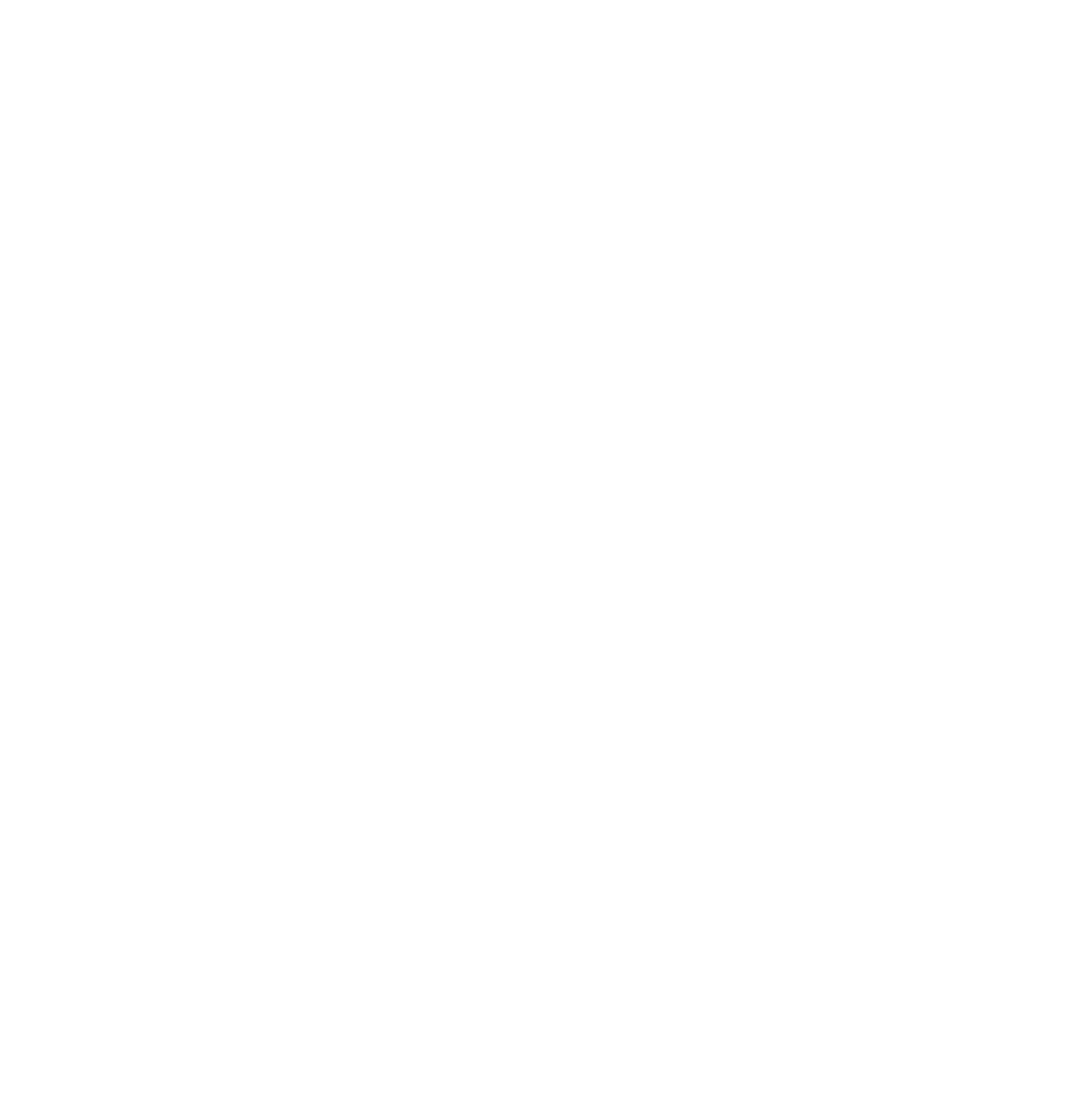
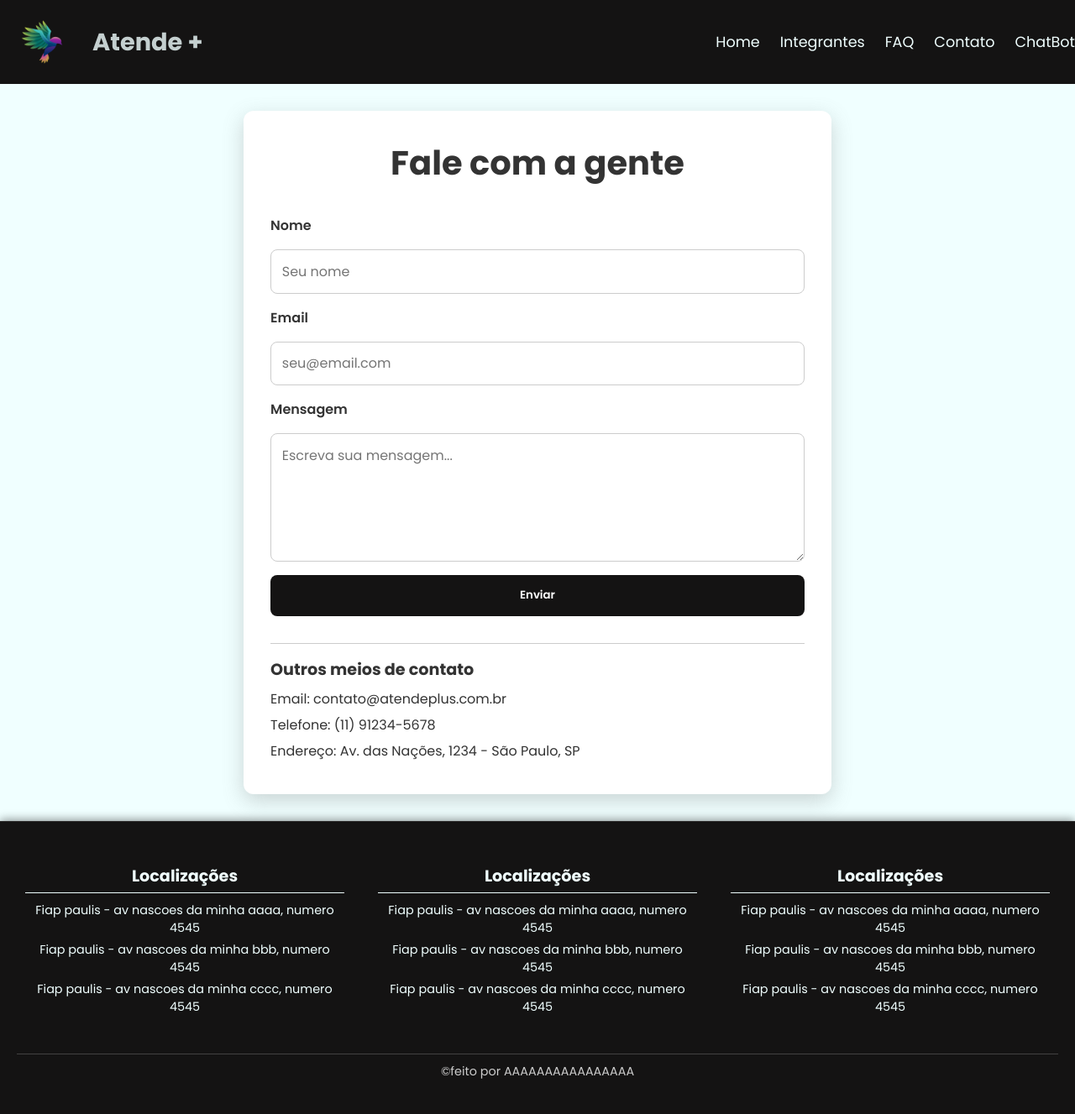
Before and after one commit to ChallengeAnaGuJoao/challenger-front-end, a plain HTML site: page contato.html in a window 1280 px wide. Shown: the whole page at 84% size. Before the commit the page ends 800 px from the top, so only its background shows below. Drawn offline with Linux system fonts and the light colour scheme.

Commit message:
quase finalizado página de contato

```diff
--- a/contato.html
+++ b/contato.html
@@ -3,9 +3,77 @@
 <head>
     <meta charset="UTF-8">
     <meta name="viewport" content="width=device-width, initial-scale=1.0">
-    <title>Document</title>
+    <title>Contato</title>
+    <link rel="stylesheet" href="style/styleGlobal.css">
+    <link rel="stylesheet" href="style/contato.css">
 </head>
 <body>
+      <header>
+    <a href="index.html" class="logoLink">
+        <div class="logoComTittle">
+            <img src="image/gradiente-de-ilustracao-de-passaro-colorido.png" alt="" class="logo">
+            <h1 class="mainTittle">Atende +</h1>
+        </div>
+    </a>
+    <nav class="navMenu">
+        <ul class="UlHeader">
+            <li class="liHeader"><a href="index.html">Home</a></li>
+            <li class="liHeader"><a href="integrantes.html">Integrantes</a></li>
+            <li class="liHeader"><a href="faq.html">FAQ</a></li>
+            <li class="liHeader"><a href="contato.html">Contato</a></li>
+            <li class="liHeader"><a href="">ChatBot</a></li>
+        </ul>
+    </nav>
+</header>
+<main>
+    <section class="contatoContainer">
+        <h2 class="tituloContato">Fale com a gente</h2>
+        <form class="formContato">
+            <label for="nome">Nome</label>
+            <input type="text" id="nome" name="nome" placeholder="Seu nome" required>
 
+            <label for="email">Email</label>
+            <input type="email" id="email" name="email" placeholder="seu@email.com" required>
+
+            <label for="mensagem">Mensagem</label>
+            <textarea id="mensagem" name="mensagem" rows="5" placeholder="Escreva sua mensagem..." required></textarea>
+
+            <button type="submit">Enviar</button>
+        </form>
+
+        <div class="infoContato">
+            <h3>Outros meios de contato</h3>
+            <p>Email: contato@atendeplus.com.br</p>
+            <p>Telefone: (11) 91234-5678</p>
+            <p>Endereço: Av. das Nações, 1234 - São Paulo, SP</p>
+        </div>
+    </section>
+</main>
+
+ <footer>
+        <div class="colunas">
+            <div class="coluna">
+                <h3 class="tittleColuna">Localizações</h3>
+                <p class="textColuna">Fiap paulis - av nascoes da minha aaaa, numero 4545</p>
+                <p class="textColuna">Fiap paulis - av nascoes da minha bbb, numero 4545</p>
+                <p class="textColuna">Fiap paulis - av nascoes da minha cccc, numero 4545</p>
+            </div>
+            <div class="coluna">
+                <h3 class="tittleColuna">Localizações</h3>
+             <p class="textColuna">Fiap paulis - av nascoes da minha aaaa, numero 4545</p>
+                <p class="textColuna">Fiap paulis - av nascoes da minha bbb, numero 4545</p>
+                <p class="textColuna">Fiap paulis - av nascoes da minha cccc, numero 4545</p>
+            </div>
+            <div class="coluna">
+                <h3 class="tittleColuna">Localizações</h3>
+                <p class="textColuna">Fiap paulis - av nascoes da minha aaaa, numero 4545</p>
+                <p class="textColuna">Fiap paulis - av nascoes da minha bbb, numero 4545</p>
+                <p class="textColuna">Fiap paulis - av nascoes da minha cccc, numero 4545</p>
+            </div>
+        </div>
+        <div class="copy">
+            <p class="copytext">&copy;feito por AAAAAAAAAAAAAAAA</p>
+        </div>
+    </footer>
 </body>
 </html>
--- /dev/null
+++ b/style/contato.css
@@ -0,0 +1,96 @@
+main{
+    display: flex;
+    justify-content: center;
+    align-items: center;
+}
+
+.contatoContainer {
+    width: 70%;
+    max-width: 700px;
+    padding: 2rem;
+    background-color: white;
+    border-radius: 12px;
+    box-shadow: 0 8px 24px rgba(112,112,112,0.3);
+}
+
+.tituloContato {
+    text-align: center;
+    font-size: clamp(1.5rem, 5vw, 2.5rem);
+    color: #333;
+    margin-bottom: 2rem;
+}
+
+.formContato {
+    display: flex;
+    flex-direction: column;
+    gap: 1rem;
+}
+
+.formContato label {
+    font-weight: 600;
+    color: #333;
+    font-size: 1rem;
+}
+
+.formContato input,
+.formContato textarea {
+    padding: 0.8rem;
+    border-radius: 8px;
+    border: 1px solid #ccc;
+    font-size: 1rem;
+    width: 100%;
+}
+
+.formContato input:focus,
+.formContato textarea:focus {
+    border-color: rgb(20, 19, 19);
+    outline: none;
+}
+
+.formContato button {
+    padding: 0.9rem;
+    background-color: rgb(20, 19, 19);
+    color: white;
+    font-weight: 600;
+    border: none;
+    border-radius: 8px;
+    cursor: pointer;
+    transition: background-color 0.3s ease;
+}
+
+.formContato button:hover {
+    background-color: #333;
+}
+
+.infoContato {
+    margin-top: 2rem;
+    padding-top: 1rem;
+    border-top: 1px solid #ccc;
+    color: #333;
+}
+
+.infoContato h3 {
+    font-size: 1.2rem;
+    margin-bottom: 0.5rem;
+}
+
+.infoContato p {
+    font-size: 1rem;
+    margin-bottom: 0.4rem;
+    word-wrap: break-word;
+    overflow-wrap: break-word;
+    white-space: normal;
+}
+
+
+@media (max-width: 768px) {
+    .tituloContato {
+        font-size: 1.5rem;
+    }
+}
+
+@media (max-width: 480px) {
+    .tituloContato {
+        font-size: 1.2rem;
+    }
+}
--- a/style/styleGlobal.css
+++ b/style/styleGlobal.css
@@ -1,81 +1,92 @@
-@import url('https://fonts.googleapis.com/css2?family=Poppins:ital,wght@0,100;0,200;0,300;0,400;0,500;0,600;0,700;0,800;0,900;1,100;1,200;1,300;1,400;1,500;1,600;1,700;1,800;1,900&display=swap');
+@import url('https://fonts.googleapis.com/css2?family=Poppins:wght@300;400;600;700&display=swap');
 
-*{
+* {
     margin: 0;
     padding: 0;
+    box-sizing: border-box;
     font-family: "Poppins", sans-serif;
 }
 
-.navMenu{
-
+header {
+    display: flex;
+    align-items: center;
+    justify-content: space-between;
+    background-color: rgb(20, 19, 19);
+    padding: 0rem;
+    min-height: 80px;
 }
 
-.mainTittle{
+.logoComTittle {
+    display: flex;
+    align-items: center;
+    gap: 10px;
+}
+
+.logo {
+    max-width: 100px;
+    height: auto;
+}
+
+.mainTittle {
+    font-size: clamp(1.2rem, 2.5vw, 2rem);
     color: azure;
 }
 
-.logoComTittle{
+.logoLink {
+    text-decoration: none;
     display: flex;
     align-items: center;
-}
-
-.logo{
-  height: 10%;
-  width: 10%;
-
-}
-header{
-    display: flex;
-    align-items: center;
-    background-color:rgb(20, 19, 19);
-
-}
-.UlHeader{
-    list-style: none;
-    display: flex;
-    gap: 23px;
-    margin-right: 20px;
-}
-
-.liHeader{
     color: azure;
 }
 
-.liHeader>a{
+.logoLink:hover {
+    opacity: 0.8;
+}
+
+.navMenu ul {
+    display: flex;
+    list-style: none;
+    gap: 1.5rem;
+}
+
+.liHeader a {
     color: azure;
     text-decoration: none;
+    font-size: clamp(0.9rem, 1.8vw, 1.1rem);
 }
 
-main{
+.liHeader:hover {
+    opacity: 0.8;
+}
+
+main {
     min-height: 100dvh;
-    background-color:azure;
+    background-color: azure;
+    padding: 2rem;
+    display: flex;
+    justify-content: center;
+    align-items: start;
 }
 
 footer {
     background-color: rgb(20, 19, 19);
+    color: azure;
+    padding: 40px 20px;
     display: flex;
     flex-direction: column;
-    justify-content: center;
     gap: 30px;
-    padding: 40px 20px;
     box-shadow: 0 -2px 10px rgba(0, 0, 0, 0.4);
     border-top: 1px solid rgba(255, 255, 255, 0.1);
 }
 
 .colunas {
     display: flex;
-    gap: 20px;
     flex-wrap: wrap;
     justify-content: space-between;
-}
-
-footer * {
-    color: azure;
+    gap: 20px;
 }
 
 .coluna {
-    display: flex;
-    flex-direction: column;
     flex: 1 1 250px;
     padding: 10px;
     transition: transform 0.3s ease;
@@ -85,46 +96,78 @@ footer * {
     transform: translateY(-5px);
 }
 
-.textColuna {
-    text-align: center;
-    font-size: 13px;
-    margin: 5px 0;
-}
-
 .tittleColuna {
     text-align: center;
-    font-size: 18px;
+    font-size: 1.2rem;
     margin-bottom: 10px;
     border-bottom: 1px solid azure;
     padding-bottom: 5px;
 }
 
+.textColuna {
+    text-align: center;
+    font-size: 0.9rem;
+    margin: 5px 0;
+}
+
 .copy {
     text-align: center;
-    font-size: 14px;
+    font-size: 0.9rem;
+    color: #ccc;
     padding-top: 10px;
     border-top: 1px solid rgba(255, 255, 255, 0.2);
-    margin-top: 20px;
-}
-
-.copytext {
-    color: #ccc;
 }
 
 
+@media (max-width: 1300px) {
+    .mainTittle {
+        font-size: 1.8rem;
+    }
+}
+
+@media (max-width: 992px) {
+    .mainTittle {
+        font-size: 1.5rem;
+    }
+}
+
 @media (max-width: 768px) {
-   header{
+    header {
         flex-direction: column;
+        text-align: center;
+        padding: 1rem;
+    }
 
+      .logo {
+        display: none;
     }
-   .logoComTittle{
+
+    .logoComTittle {
         flex-direction: column;
+        gap: 0.5rem;
     }
+
+    .navMenu ul {
+        flex-direction: column;
+        gap: 0.8rem;
+    }
+
     .colunas {
         flex-direction: column;
         align-items: center;
     }
-.coluna {
-    max-width: 100%;
+}
+
+@media (max-width: 600px) {
+    .mainTittle {
+        font-size: 1.3rem;
+    }
+
+    .logo {
+        max-width: 45px;
+    }
+
+    main {
+        padding: 1rem;
     }
 }
```
Also changed, not shown: faq.html (+1 -1 lines), index.html (+4 -1 lines), integrantes.html (+1 -1 lines). Lines whose indentation alone changed are shown as unchanged.
